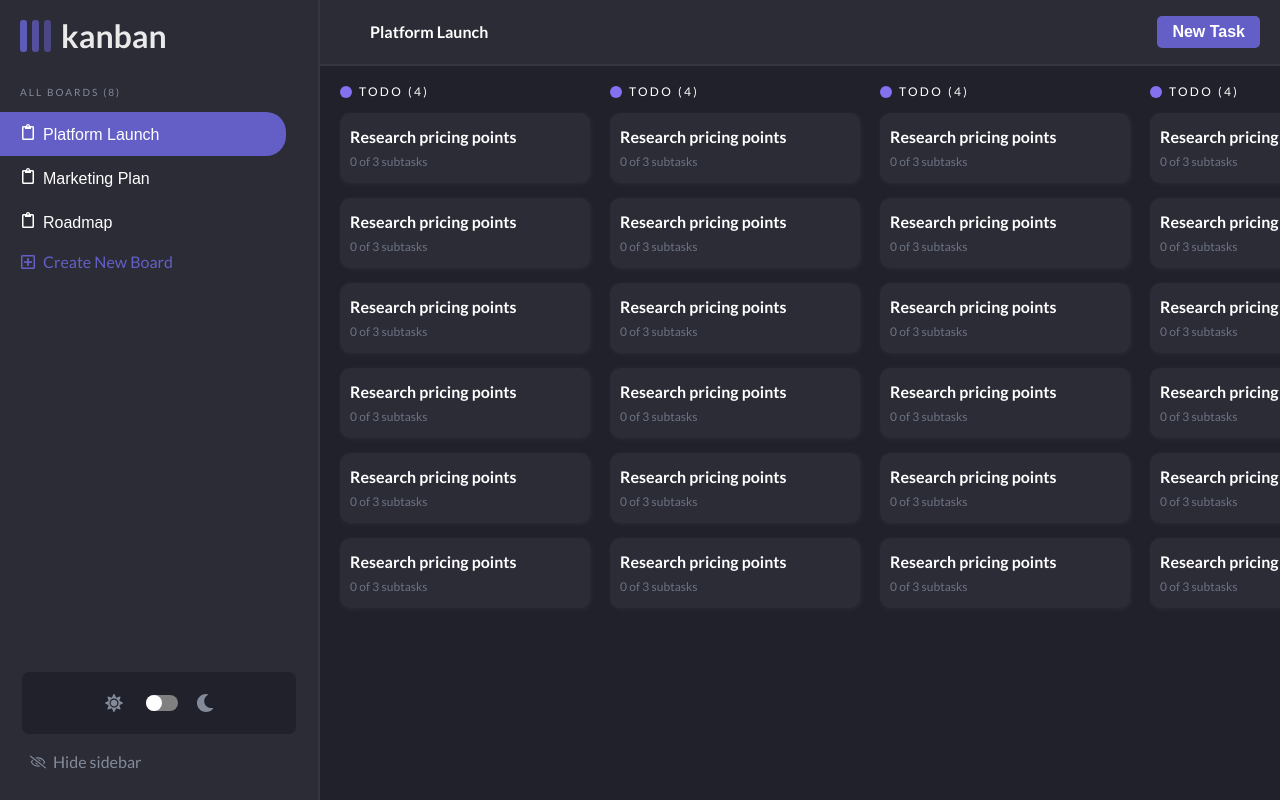
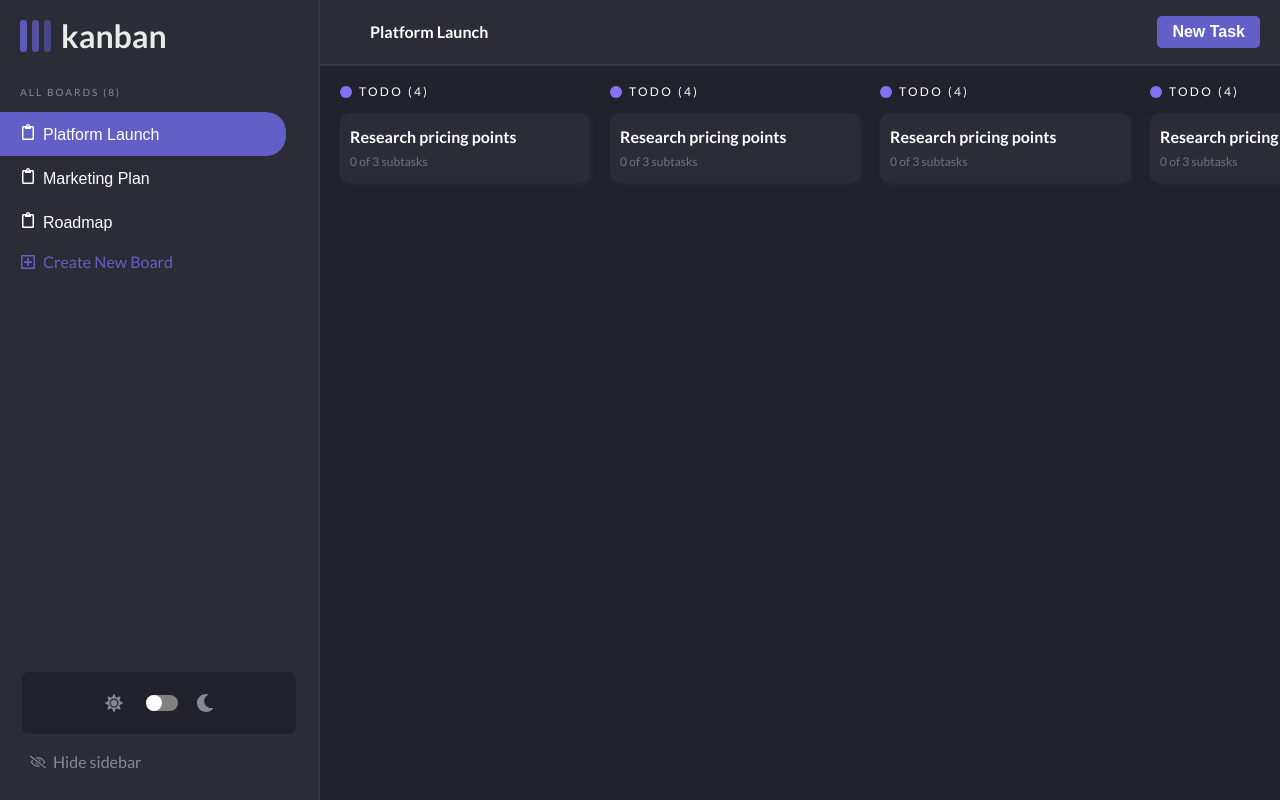
Before and after one commit to egordanilov/kanban-board, a React (Create React App) app: page /board in a window 1280 px wide. Built offline with nearby package versions, Linux system fonts and the light colour scheme.

Commit message:
ID field added to task type

```diff
--- a/src/components/CanvasColumn.tsx
+++ b/src/components/CanvasColumn.tsx
@@ -27,12 +27,7 @@ function CanvasColumn() {
             <CanvasColumnHeader>
                 <CanvasColumnHeaderCircle />TODO (4)
             </CanvasColumnHeader>
-            <Task name="Research pricing points" description="We know what we need to build for version 1, now we need to finalize the first pricing model we'll use. Keep iterating the subtasks until we have a coherent proposition." subtasks={[{subtask_name: "First Subtask", subtask_isCompleted: true}]} status="todo" />
-            <Task name="Research pricing points" description="We know what we need to build for version 1, now we need to finalize the first pricing model we'll use. Keep iterating the subtasks until we have a coherent proposition." subtasks={[{subtask_name: "First Subtask", subtask_isCompleted: true}]} status="todo" />
-            <Task name="Research pricing points" description="We know what we need to build for version 1, now we need to finalize the first pricing model we'll use. Keep iterating the subtasks until we have a coherent proposition." subtasks={[{subtask_name: "First Subtask", subtask_isCompleted: true}]} status="todo" />
-            <Task name="Research pricing points" description="We know what we need to build for version 1, now we need to finalize the first pricing model we'll use. Keep iterating the subtasks until we have a coherent proposition." subtasks={[{subtask_name: "First Subtask", subtask_isCompleted: true}]} status="todo" />
-            <Task name="Research pricing points" description="We know what we need to build for version 1, now we need to finalize the first pricing model we'll use. Keep iterating the subtasks until we have a coherent proposition." subtasks={[{subtask_name: "First Subtask", subtask_isCompleted: true}]} status="todo" />
-            <Task name="Research pricing points" description="We know what we need to build for version 1, now we need to finalize the first pricing model we'll use. Keep iterating the subtasks until we have a coherent proposition." subtasks={[{subtask_name: "First Subtask", subtask_isCompleted: true}]} status="todo" />
+            <Task id="642487a5c640f80539acdb14" name="Research pricing points" description="We know what we need to build for version 1, now we need to finalize the first pricing model we'll use. Keep iterating the subtasks until we have a coherent proposition." subtasks={[{subtask_name: "First Subtask", subtask_isCompleted: true}]} status="todo" />
         </CanvasColumnWrapper>
     )
 }
--- a/src/components/Task.tsx
+++ b/src/components/Task.tsx
@@ -6,6 +6,7 @@ type Subtask = {
 }
 
 type TaskProps = {
+    id: string;
     name: string;
     description: string;
     subtasks: Subtask[];
```
